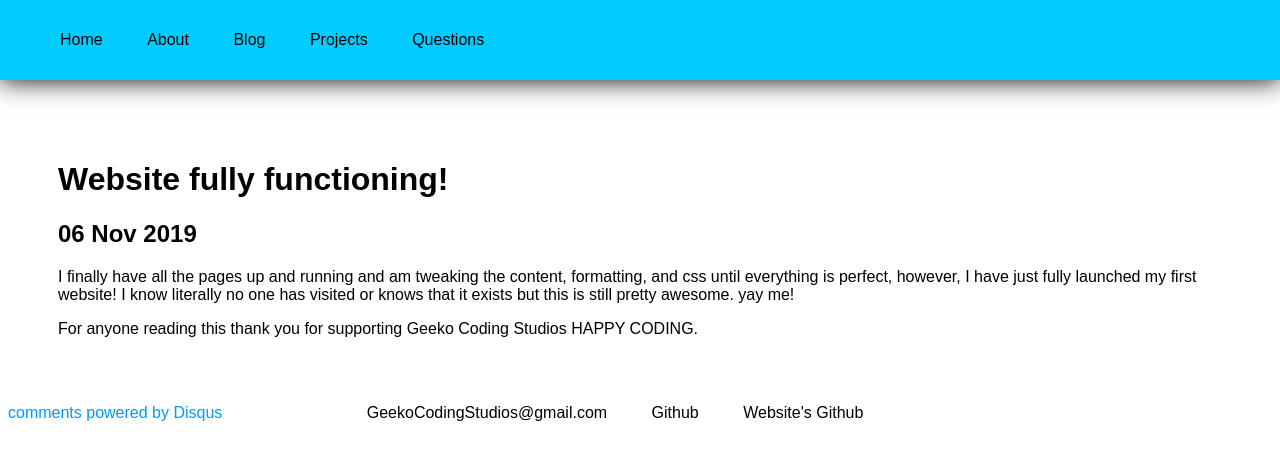
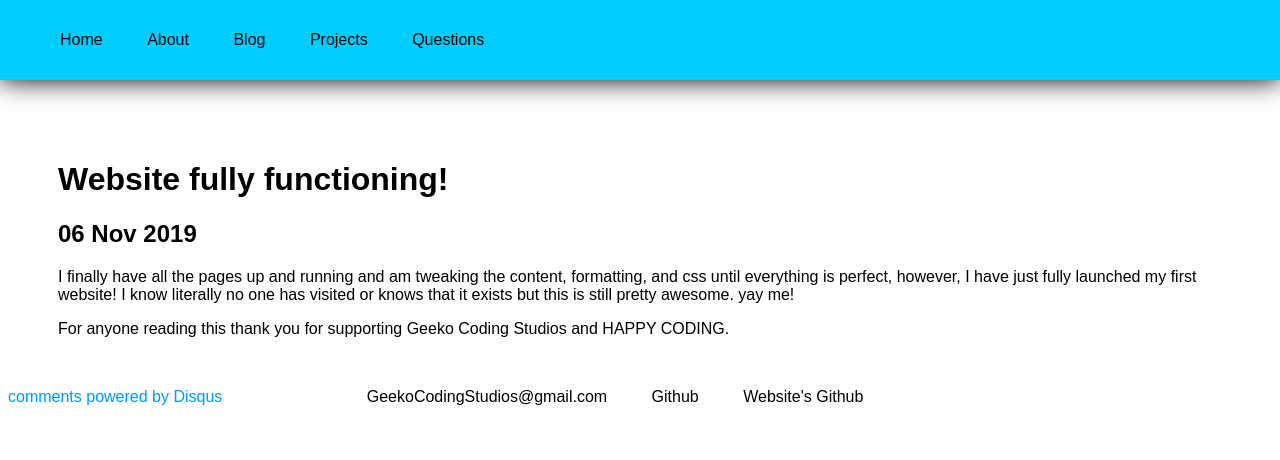
Before and after one commit to Geeko/geeko.github.io, a Jekyll site: the page built from _posts/2019-11-06-Geeko-Site-Fully-Functioning.md, in a window 1280 px wide. Shown: the top 460 px of the page. Built offline with Jekyll 4.4.1, drawn with Linux system fonts in a browser that asks for light colours; comment, search, counter and statistics services are not loaded.

Commit message:
Update post.html

```diff
--- a/_layouts/post.html
+++ b/_layouts/post.html
@@ -7,6 +7,6 @@ layout: default
 
   <div class='postcontent'>
     <div class="content">
-    {{ content }}<p> For anyone reading this thank you for supporting Geeko Coding Studios <span class="happyCoding">HAPPY CODING</span>.</p>
+    {{ content }} For anyone reading this thank you for supporting Geeko Coding Studios and <span class="happyCoding">HAPPY CODING</span>.
   </div>
 </div>
```
